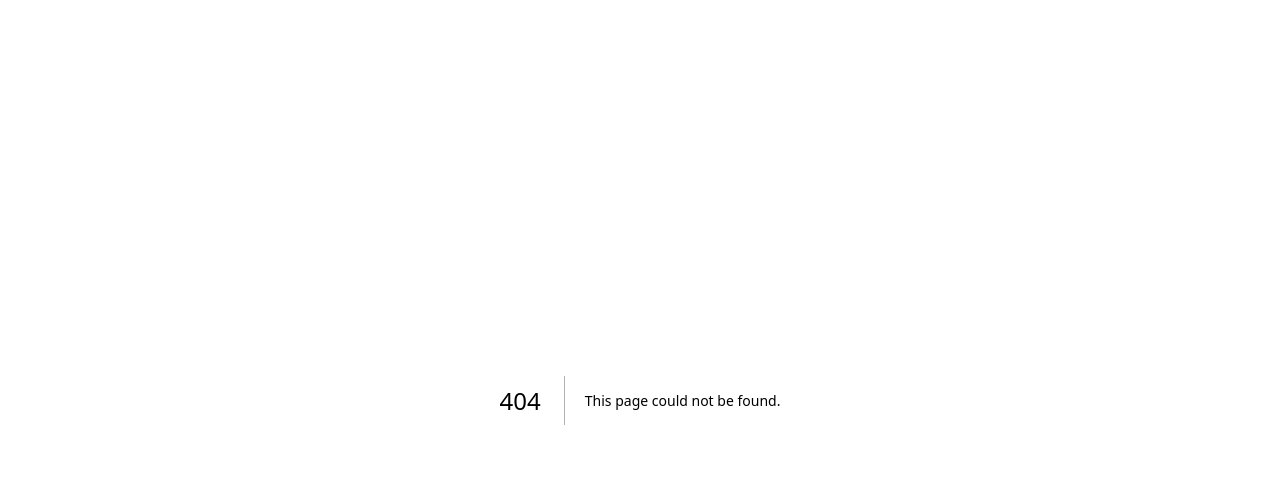
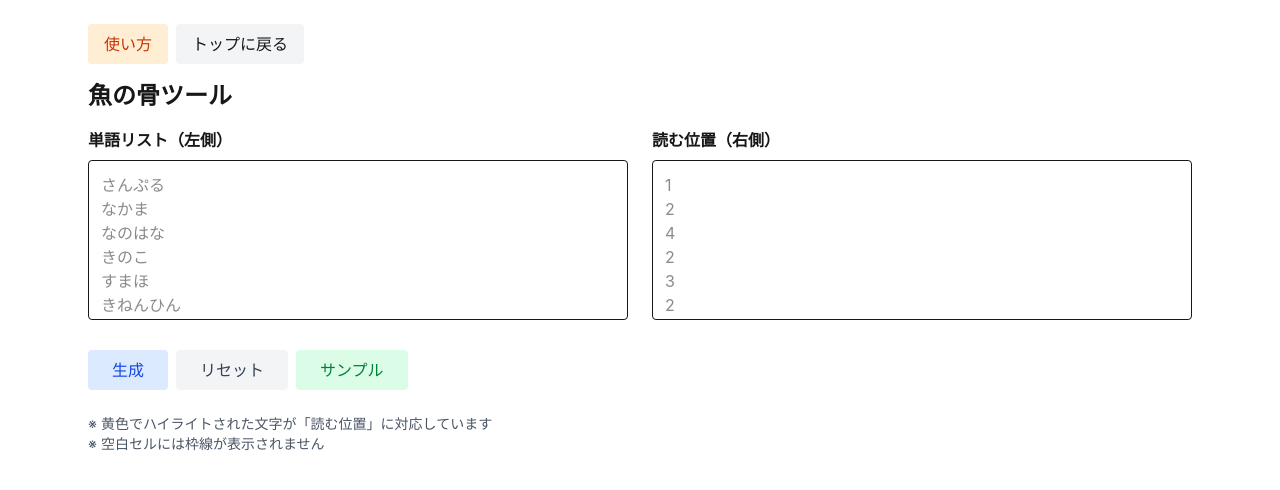
Before and after one commit to izmktr/riddletools, a Next.js app: page /sakananohone in a window 1280 px wide. Before the commit this address had no page. Shown: the top 490 px of the page. Built offline with nearby package versions, Linux system fonts and the light colour scheme.

Commit message:
feat: 魚の骨ツールを追加し、ツール一覧にリンクを追加

```diff
--- a/src/app/page.tsx
+++ b/src/app/page.tsx
@@ -10,6 +10,7 @@ export default function Home() {
     ["元素記号変換ツール", "/elements"],
     ["点字変換ツール", "/braille"],
     ["モールス信号変換ツール", "/morse"],
+    ["魚の骨ツール", "/sakananohone"],
   ];
   const Solver = [
     ["しりとりソルバー", "/shiritori"],
--- /dev/null
+++ b/src/app/sakananohone/page.tsx
@@ -0,0 +1,229 @@
+"use client";
+import { useState } from "react";
+import Link from "next/link";
+
+export default function SakananohonePage() {
+  const [wordList, setWordList] = useState("");
+  const [positionList, setPositionList] = useState("");
+  const [showManual, setShowManual] = useState(false);
+  const [result, setResult] = useState<string[][] | null>(null);
+  const [highlightPositions, setHighlightPositions] = useState<Array<{row: number, col: number}>>([]);
+
+  // 生成機能
+  const handleGenerate = () => {
+    if (!wordList.trim() || !positionList.trim()) {
+      alert("単語リストと読む位置の両方を入力してください");
+      return;
+    }
+
+    const words = wordList.split('\n').map(w => w.trim()).filter(w => w);
+    const positions = positionList.split('\n').map(p => p.trim()).filter(p => p);
+
+    if (words.length !== positions.length) {
+      alert("単語リストと読む位置の行数が一致しません");
+      return;
+    }
+
+    const positionNumbers = positions.map(p => parseInt(p)).filter(n => !isNaN(n));
+    if (positionNumbers.length !== positions.length) {
+      alert("読む位置に無効な数値があります");
+      return;
+    }
+
+    // 基準位置（読む位置の最大値）
+    const basePosition = Math.max(...positionNumbers);
+
+    // 単語最大長
+    const maxWordLength = Math.max(...words.map(w => w.length));
+
+    // 表のサイズ
+    const tableWidth = basePosition + maxWordLength;
+    const tableHeight = words.length;
+
+    // 表を初期化
+    const table: string[][] = Array(tableHeight).fill(null).map(() => Array(tableWidth).fill(''));
+    const highlights: Array<{row: number, col: number}> = [];
+
+    // 各行を処理
+    words.forEach((word, rowIndex) => {
+      const position = positionNumbers[rowIndex];
+      const startCol = basePosition - position;
+
+      // 行番号を配置
+      table[rowIndex][startCol] = (rowIndex + 1).toString();
+
+      // 単語を配置
+      for (let i = 0; i < word.length; i++) {
+        table[rowIndex][startCol + 1 + i] = word[i];
+      }
+
+      // 読む位置に対応する文字をハイライト
+      if (startCol + position < tableWidth && table[rowIndex][startCol + position]) {
+        highlights.push({row: rowIndex, col: startCol + position});
+      }
+    });
+
+    setResult(table);
+    setHighlightPositions(highlights);
+  };
+
+  // リセット機能
+  const handleReset = () => {
+    setWordList("");
+    setPositionList("");
+    setResult(null);
+    setHighlightPositions([]);
+  };
+
+  // サンプル入力
+  const handleSample = () => {
+    setWordList("さんぷる\nなかま\nなのはな\nきのこ\nすまほ\nきねんひん");
+    setPositionList("1\n2\n4\n2\n3\n2");
+  };
+
+  // セルが空かどうかチェック
+  const isCellEmpty = (table: string[][], row: number, col: number) => {
+    return !table[row][col] || table[row][col] === '';
+  };
+
+  // セルに枠線が必要かチェック
+  const needsBorder = (table: string[][], row: number, col: number) => {
+    if (isCellEmpty(table, row, col)) return false;
+
+    // 行番号セルかどうかをチェック
+    const cell = table[row][col];
+    // 数値のみで構成されているかチェック（行番号）
+    if (/^\d+$/.test(cell)) {
+      return false;
+    }
+
+    return true;
+  };
+
+  // セルがハイライト対象かチェック
+  const isHighlighted = (row: number, col: number) => {
+    return highlightPositions.some(pos => pos.row === row && pos.col === col);
+  };
+
+  return (
+    <main className="max-w-6xl mx-auto p-6">
+      <div className="flex items-center mb-4 gap-2">
+        <button
+          className="px-4 py-2 bg-orange-100 text-orange-700 rounded hover:bg-orange-200"
+          onClick={() => setShowManual(true)}
+        >使い方</button>
+        <Link href="/" className="inline-block px-4 py-2 bg-gray-100 rounded hover:bg-gray-200">トップに戻る</Link>
+      </div>
+
+      {showManual && (
+        <div className="fixed inset-0 bg-black bg-opacity-30 flex items-center justify-center z-50">
+          <div className="bg-white rounded shadow-lg p-6 max-w-2xl w-full relative max-h-96 overflow-y-auto">
+            <button
+              className="absolute top-2 right-2 px-2 py-1 bg-gray-200 rounded hover:bg-gray-300"
+              onClick={() => setShowManual(false)}
+            >閉じる</button>
+            <h3 className="text-xl font-bold mb-2">魚の骨ツールの使い方</h3>
+            <ul className="list-disc pl-5 space-y-2 text-sm mb-4">
+              <li>左側に単語リスト、右側に読む位置を入力します。</li>
+              <li>単語リストと読む位置は改行区切りで入力し、同じ行数で対応させます。</li>
+              <li>読む位置は数値で入力してください（例：1、2、3）。</li>
+              <li>「生成」ボタンで魚の骨形の表を作成します。</li>
+              <li>読む位置に対応する文字が黄色でハイライトされます。</li>
+              <li>「サンプル」ボタンで例のデータを入力できます。</li>
+            </ul>
+            <h4 className="font-bold mb-2">例:</h4>
+            <div className="text-sm text-gray-600">
+              <p>単語リスト: さんぷる、なかま、なのはな...</p>
+              <p>読む位置: 1、2、4...</p>
+              <p>結果: 魚の骨のような形で単語が配置され、指定位置の文字がハイライト</p>
+            </div>
+          </div>
+        </div>
+      )}
+
+      <h2 className="text-2xl font-bold mb-4">魚の骨ツール</h2>
+
+      {/* 入力エリア */}
+      <div className="grid md:grid-cols-2 gap-6 mb-6">
+        <div>
+          <h3 className="font-semibold mb-2">単語リスト（左側）</h3>
+          <textarea
+            value={wordList}
+            onChange={e => setWordList(e.target.value)}
+            className="w-full h-40 p-3 border rounded resize-none"
+            placeholder="さんぷる&#10;なかま&#10;なのはな&#10;きのこ&#10;すまほ&#10;きねんひん"
+          />
+        </div>
+        <div>
+          <h3 className="font-semibold mb-2">読む位置（右側）</h3>
+          <textarea
+            value={positionList}
+            onChange={e => setPositionList(e.target.value)}
+            className="w-full h-40 p-3 border rounded resize-none"
+            placeholder="1&#10;2&#10;4&#10;2&#10;3&#10;2"
+          />
+        </div>
+      </div>
+
+      {/* ボタン */}
+      <div className="mb-6 flex gap-2">
+        <button
+          className="px-6 py-2 bg-blue-100 text-blue-700 rounded hover:bg-blue-200"
+          onClick={handleGenerate}
+        >生成</button>
+        <button
+          className="px-6 py-2 bg-gray-100 text-gray-700 rounded hover:bg-gray-200"
+          onClick={handleReset}
+        >リセット</button>
+        <button
+          className="px-6 py-2 bg-green-100 text-green-700 rounded hover:bg-green-200"
+          onClick={handleSample}
+        >サンプル</button>
+      </div>
+
+      {/* 結果表示 */}
+      {result && (
+        <div className="mb-4">
+          <h3 className="font-semibold mb-2">魚の骨表</h3>
+          <div className="overflow-auto">
+            <table className="border-collapse">
+              <tbody>
+                {result.map((row, rowIndex) => (
+                  <tr key={rowIndex}>
+                    {row.map((cell, colIndex) => {
+                      const isEmpty = isCellEmpty(result, rowIndex, colIndex);
+                      const hasBorder = needsBorder(result, rowIndex, colIndex);
+                      const highlighted = isHighlighted(rowIndex, colIndex);
+
+                      return (
+                        <td
+                          key={colIndex}
+                          className={`
+                            w-8 h-8 text-center text-sm font-mono
+                            ${hasBorder ? 'border border-gray-400' : ''}
+                            ${highlighted ? 'bg-yellow-200' : isEmpty ? '' : 'bg-white'}
+                          `}
+                          style={{
+                            minWidth: '32px',
+                            minHeight: '32px'
+                          }}
+                        >
+                          {cell}
+                        </td>
+                      );
+                    })}
+                  </tr>
+                ))}
+              </tbody>
+            </table>
+          </div>
+        </div>
+      )}
+
+      <div className="text-sm text-gray-600">
+        <p>※ 黄色でハイライトされた文字が「読む位置」に対応しています</p>
+        <p>※ 空白セルには枠線が表示されません</p>
+      </div>
+    </main>
+  );
+}
```
